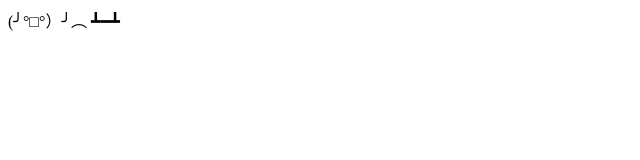
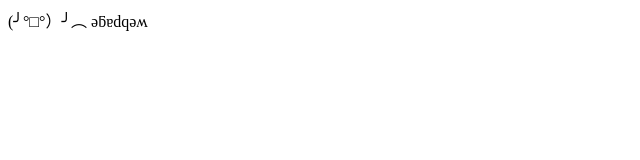
Before and after one commit to micle546/WebProgrammingSummer2022, a plain HTML site: page index.html in a window 1280 px wide. Shown: the full height of the page, 0-640 px from the left. Drawn offline with Linux system fonts and the light colour scheme.

Commit message:
change text

```diff
--- a/index.html
+++ b/index.html
@@ -1,5 +1,5 @@
 <html>
     <body>
-        (╯°□°）╯︵ ┻━┻
+        (╯°□°）╯︵ ǝƃɐdqǝʍ
     </body>
 </html>
```
